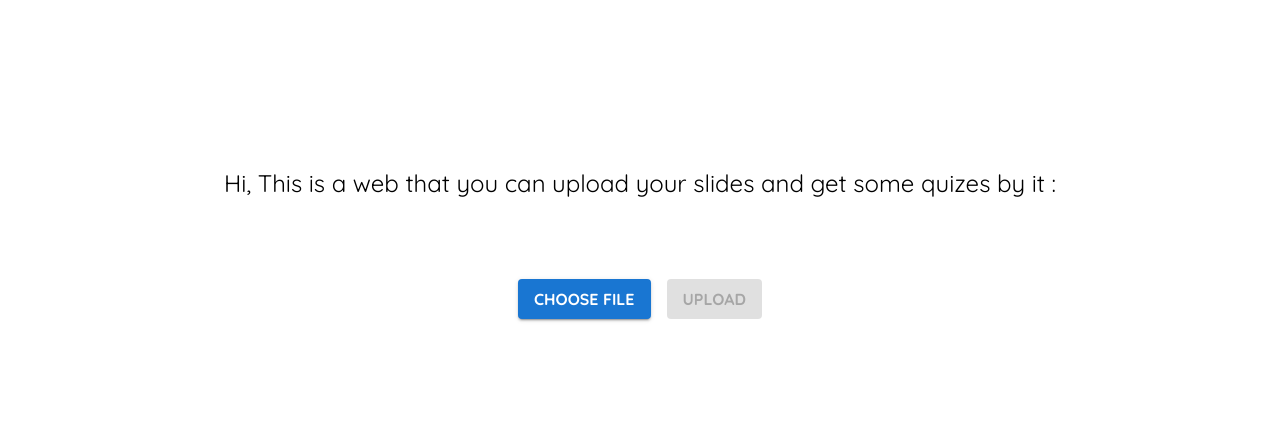
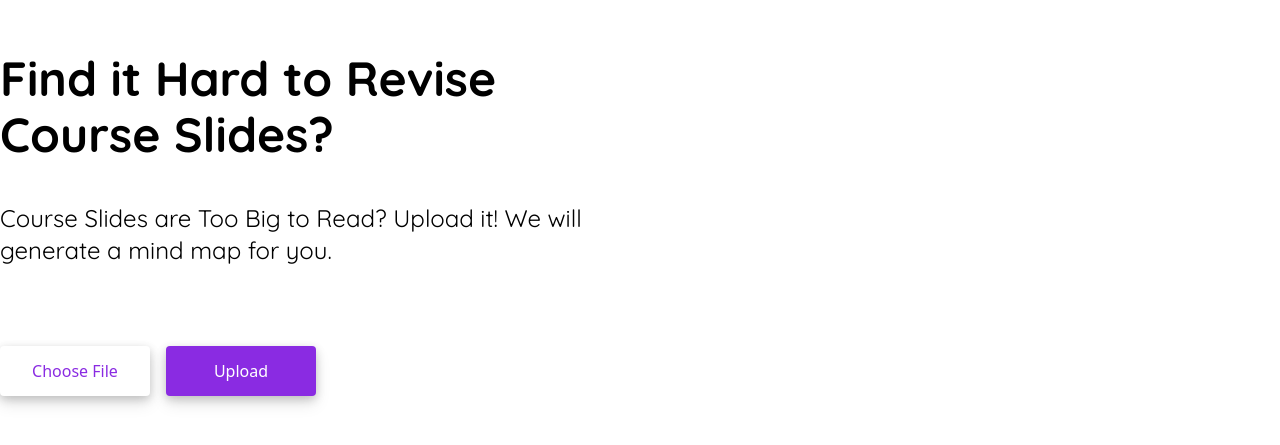
Before and after one commit to coookie89/Notey, a React (Create React App) app: page / in a window 1280 px wide. Shown: the part 157-602 px from the top of the page. Built offline with nearby package versions, Linux system fonts and the light colour scheme; what markmap-common, markmap-lib would draw is missing.

Commit message:
improve UI

```diff
--- a/src/components/FileUpload.jsx
+++ b/src/components/FileUpload.jsx
@@ -2,7 +2,7 @@ import React, { useState } from 'react';
 import { Button, Box } from '@mui/material';
 import axios from 'axios';
 import { useNavigate } from 'react-router-dom';
-
+import "./style.css";
 const FileUpload = () => {
   const [selectedFile, setSelectedFile] = useState(null);
   const navigate = useNavigate();
@@ -48,19 +48,18 @@ const FileUpload = () => {
             onChange={handleFileChange}
         />
         <label htmlFor="upload-file">
-            <Button variant="contained" color="primary" component="span">
+            <button component="span" class="button-color-2">
             Choose File
-            </Button>
+            </button>
         </label>
 
-        <Button
-            variant="contained"
-            color="secondary"
+        <button
+            class="button-color-1"
             onClick={handleUpload}
             disabled={!selectedFile} // Disable upload button if no file is selected
         >
             Upload
-        </Button>
+        </button>
         </Box>
     </Box>
   );
--- a/src/components/Homepage.jsx
+++ b/src/components/Homepage.jsx
@@ -1,19 +1,29 @@
-import React from 'react'
-import FileUpload from './FileUpload';
-import { Typography, Box } from '@mui/material';
+import React from "react";
+import FileUpload from "./FileUpload";
+import { Typography, Box } from "@mui/material";
 
 export default function Homepage() {
   return (
-    <Box
+      <Box
         sx={{
-        display: 'flex',
-        justifyContent: 'center',
-        flexDirection: 'column',
-        alignItems: 'center',
-        height: '100vh',
-    }}>
-        <Typography variant="h5" sx={{ my: 5}}>Hi, This is a web that you can upload your slides and get some quizes by it :</Typography>
-        <FileUpload sx={ {my: 5}}/>
-    </Box>
-  )
+          display: "flex",
+          flexDirection: "column",
+          height: "100vh",
+          width: "50%",
+          justifyContent: "center",
+          alignItems: "left",
+        }}
+      >
+        <Typography variant="h3" sx={{ fontWeight: "bold" }}>
+          Find it Hard to Revise Course Slides?
+        </Typography>
+
+        <Typography variant="h5" sx={{ my: 5 }}>
+          Course Slides are Too Big to Read? Upload it! We will generate a mind
+          map for you.
+        </Typography>
+
+        <FileUpload sx={{ my: 5 }} />
+      </Box>
+  );
 }
--- a/src/components/style.css
+++ b/src/components/style.css
@@ -8,3 +8,25 @@ p {
 .mm-toolbar img {
   display: inline;
 }
+
+button {
+  height: 50px;
+  width: 150px;
+  border-radius: 4px;
+  transition: 0.5s;
+  box-shadow: 0 8px 16px 0 rgba(0,0,0,0.1), 0 3px 10px 0 rgba(0,0,0,0.19);
+}
+
+.button-color-1 {
+  color: white;
+  background-color: blueviolet;
+}
+
+.button-color-2 {
+  color: blueviolet;
+  background-color: white;
+}
+
+button:hover {
+  background-color: orange;
+}
```
